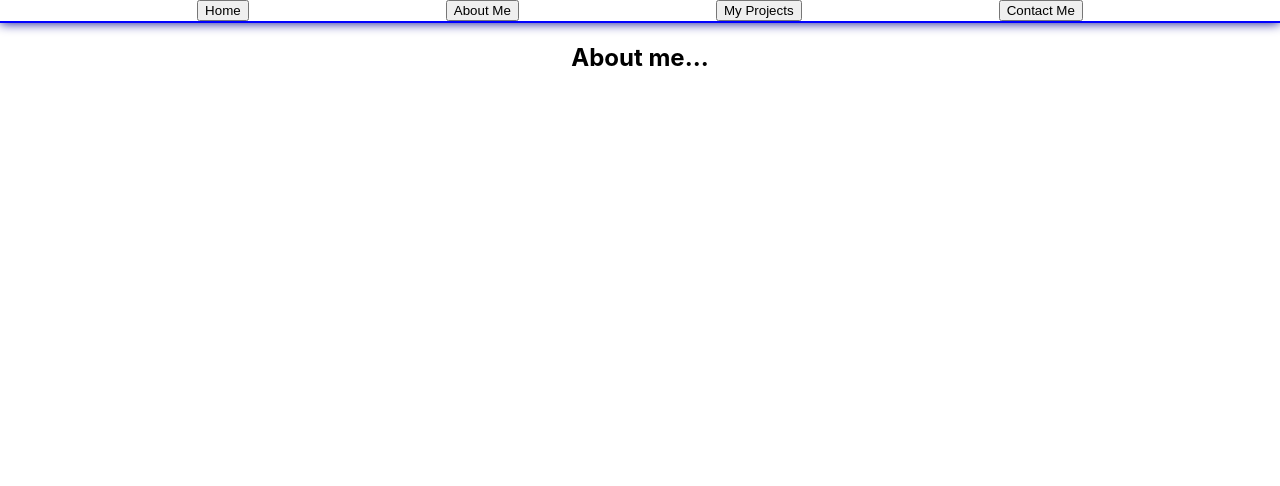
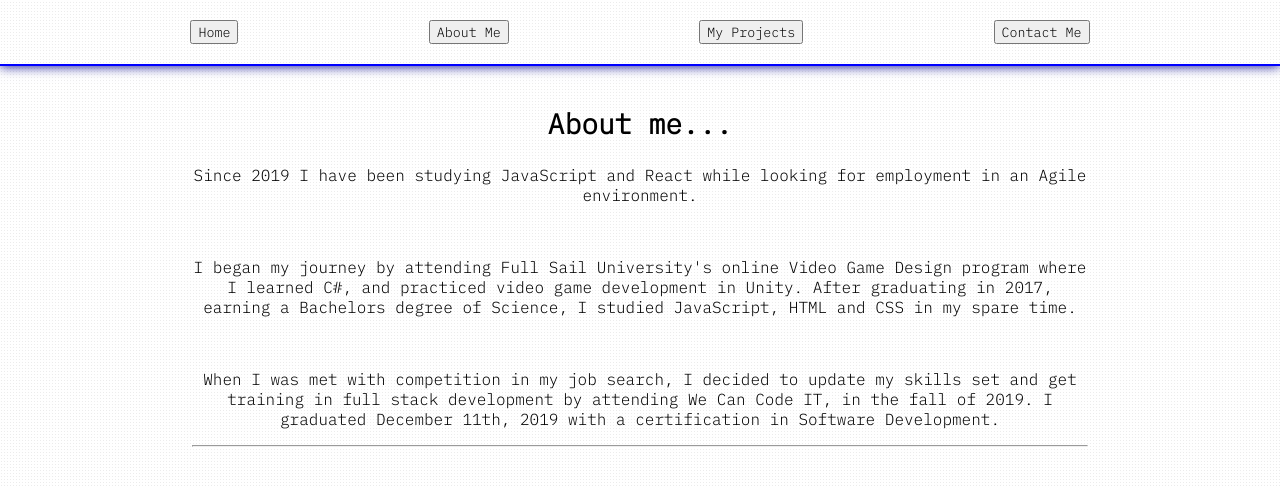
Before and after one commit to zckramer/portfolio, a React (Create React App) app: page / in a window 1280 px wide. Both pictures are taken after a click on the button "About Me". Shown: the top 486 px of the page. Built offline with nearby package versions, Linux system fonts and the light colour scheme.

Commit message:
added my projects section and some styling

```diff
--- a/public/index.html
+++ b/public/index.html
@@ -2,6 +2,7 @@
 <html lang="en">
   <head>
     <meta charset="utf-8" />
+    <link href="https://fonts.googleapis.com/css2?family=IBM+Plex+Mono:ital,wght@0,100;0,300;1,100&display=swap" rel="stylesheet">
     <link rel="icon" href="%PUBLIC_URL%/favicon.ico" />
     <meta name="viewport" content="width=device-width, initial-scale=1" />
     <meta name="theme-color" content="#000000" />
@@ -24,7 +25,7 @@
       work correctly both with client-side routing and a non-root public URL.
       Learn how to configure a non-root public URL by running `npm run build`.
     -->
-    <title>React App</title>
+    <title>Zachary Kramer</title>
   </head>
   <body>
     <noscript>You need to enable JavaScript to run this app.</noscript>
--- a/src/App.css
+++ b/src/App.css
@@ -1,8 +1,13 @@
 .App {
+  font-size: 1rem;
   display: flex;
   text-align: center;
   justify-content: center;
   flex-direction: column;
+}
+
+html {
+  background-image: url(./images/Subtle-Dots-White-Tileable-pattern.jpg);
 }
 
 .Content {
@@ -12,12 +17,18 @@
   align-items: center;
 }
 
+h2 {
+  font-size: 1.75rem;
+}
+
 .Header {
   display: flex;
   justify-content: space-evenly;
   align-items: center;
   border-bottom: 2px solid blue;
+  margin-bottom: 1rem;
   box-shadow: 0 0 .7rem darkblue;
+  height: 4rem;
 }
 
 .Home {
@@ -28,9 +39,45 @@
   align-items: center;
 }
 
-
-
 .Home > #image__headshot {
   width: 15rem;
   margin: 1rem;
 }
+
+li {
+  list-style: none;
+}
+
+#link {
+  cursor: pointer;
+  font-size: 1rem;
+  transition: .2s;
+}
+
+#link:hover {
+  transition: .2s;
+  text-shadow: 1px 1px 2px darkslategray;
+}
+
+.Main {
+  margin-left: 15%;
+  margin-right: 15%;
+}
+
+.Project-List-Item {
+  transition: .2s;
+  border-bottom: 1px solid black;
+}
+
+.Project-List-Item:hover {
+  transition: .2s;
+  text-shadow: 1px 1px 2px darkslategray;
+}
+
+* {
+  font-family: 'IBM Plex Mono', monospace;
+}
+
+p {
+  font-size: 1rem;
+}
--- a/src/App.js
+++ b/src/App.js
@@ -21,12 +21,22 @@ function App() {
 
   function gotoContactMe(event) {
     event.preventDefault();
-    setContent(<ContactMe />);
+    setContent(<ContactMe  gitHub={openGitHub} linkedIn={openLinkedIn}/>);
   }
 
   function gotoAboutMe(event) {
     event.preventDefault();
     setContent(<AboutMe />)
+  }
+
+  function openGitHub() {
+    const win = window.open('https://github.com/zckramer');
+    win.focus();
+  }
+
+  function openLinkedIn() {
+    const win = window.open('https://www.linkedin.com/in/zckramer/');
+    win.focus();
   }
 
   return (
--- a/src/components/AboutMe.jsx
+++ b/src/components/AboutMe.jsx
@@ -1,9 +1,11 @@
 import React from 'react';
+import AboutMeText from './text/AboutMe-Text.jsx'
 
 export default function AboutMe (props) {
     return (
         <div className="About-Me">
             <h2>About me...</h2>
+            {AboutMeText()}
         </div>
     )
 }
--- a/src/components/ContactMe.jsx
+++ b/src/components/ContactMe.jsx
@@ -4,6 +4,18 @@ export default function ContactMe (props) {
     return (
         <div className="Contact-Me">
             <h2>Contact Me</h2>
+            <p>Reasons you may want to contact me: </p>
+            <ul>
+                <li>You may want to offer me a job!</li>
+                <li>Perhaps you need some backup in 7 Days to Die, Project Zomboid, or Path of Exile!</li>
+                <li>If you have a metal band and think I should come see you play!</li>
+                <li>Maybe you need to talk about the latest episode of Castlevania?</li>
+            </ul>
+            <p>Whatever your need, don't hesitate! Choose a method below!</p>
+            <div id="link" onClick={props.linkedIn}>Linked In</div>
+            <div id="link" onClick={props.gitHub}>GitHub</div>
+            <div>Email: <span>zckramer83@gmail.com</span></div>
+            <hr />
         </div>
     )
 }
--- a/src/components/Home.jsx
+++ b/src/components/Home.jsx
@@ -12,7 +12,9 @@ export default function Home (props) {
                 onClick={props.about}
                 />
             <div className="Home__Intro">
-                <p>dev. gamer. bon vivant.</p>
+                <span>dev. </span>
+                <span>gamer. </span>
+                <span>bon vivant.</span>
             </div>
         </div>
     )
--- a/src/components/MyProjects.jsx
+++ b/src/components/MyProjects.jsx
@@ -1,9 +1,39 @@
 import React from 'react';
+import TheNavBar from './projects/TheNavBar'
+import BringIt from './projects/BringIt'
 
-export default function AboutMe (props) {
+export default function MyProjects () {
+    const [project, setProject] = React.useState(<></>)
+
+    function gotoTheNavBar (event) {
+        event.preventDefault();
+        setProject(<TheNavBar />)
+    }
+
+    function gotoBringIt (event) {
+        event.preventDefault();
+        setProject(<BringIt />)
+
+    }
+
     return (
         <div className="My-Projects">
             <h2>My Projects</h2>
+            <div className="My-Projects-Container">
+                <ul className="My-Projects__Project-List">
+                    <li className="Project-List-Item" onClick={gotoTheNavBar}>
+                        <h3>The Nav Bar</h3>
+                        <p>An app that allows users to showcase their cocktail recipes.</p>
+                    </li>
+                    <li className="Project-List-Item" onClick={gotoBringIt}>
+                        <h3>Bring It!</h3>
+                        <p>An app that helps users organize the attendees and needs of an event.</p>
+                    </li>
+                </ul>
+                <div className="My-Projects__Display-Area">
+                    {project}
+                </div>
+            </div>
         </div>
     )
 }
--- /dev/null
+++ b/src/components/projects/BringIt.jsx
@@ -0,0 +1,9 @@
+import React from 'react';
+
+export default function BringIt () {
+    return (
+        <div className="Project__The-Nav-Bar">
+            <p>The final project for my team in We Can Code IT. Our app was called Bring It! We built an API, used mongoDB for the database, and...</p>
+        </div>
+    )
+}
--- /dev/null
+++ b/src/components/projects/TheNavBar.jsx
@@ -0,0 +1,9 @@
+import React from 'react';
+
+export default function TheNavBar () {
+    return (
+        <div className="Project__The-Nav-Bar">
+            <p>This project started as an assignment for myself and my friend/colleague, Richard Wilson. It was actually our first attempt at...</p>
+        </div>
+    )
+}
--- /dev/null
+++ b/src/components/text/AboutMe-Text.jsx
@@ -0,0 +1,24 @@
+import React from 'react';
+
+export default function AboutMeText () {
+    return (
+        <article className="About-Me__Text">
+            <p>
+                Since 2019 I have been studying JavaScript and React while looking for employment in an Agile environment.
+            </p>
+            <br />
+            <p>
+                I began my journey by attending Full Sail University's online Video Game Design
+                program where I learned C#, and practiced video game development in Unity. After graduating in 2017,
+                earning a Bachelors degree of Science, I studied JavaScript, HTML and CSS in my spare time.
+            </p>
+            <br />
+            <p>
+                When I was met with competition in my job search, I decided to update my skills set and get training in full stack
+                development by attending We Can Code IT, in the fall of 2019. I graduated December 11th, 2019 with a
+                certification in Software Development.
+            </p>
+            <hr />
+        </article>
+    )
+}
```
